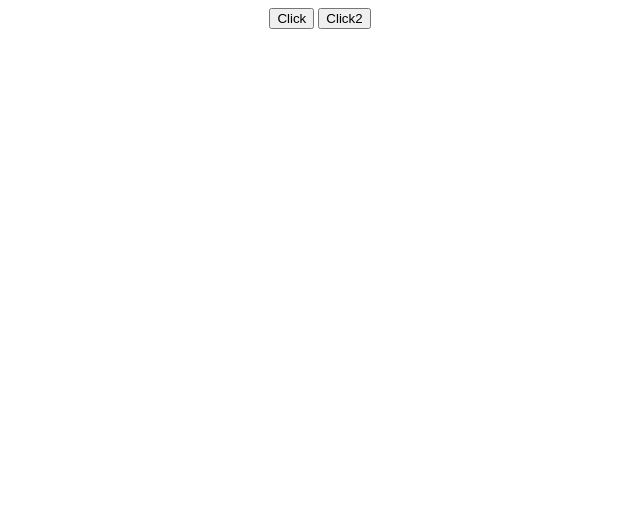
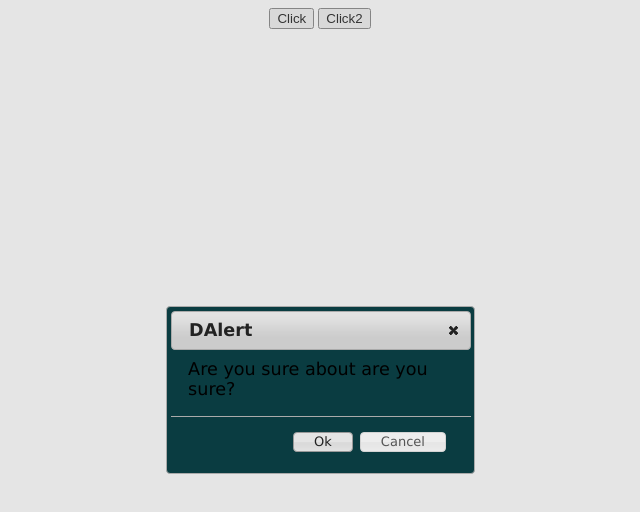
Before and after one commit to andrewdex/dalert, a plain HTML site: page index.html in a window 1280 px wide. Both pictures are taken after a click on the button "Click2". Shown: the whole page, without its empty margins (320-960 px from the left). Drawn offline with Linux system fonts and the light colour scheme.

Commit message:
making Theme references

```diff
--- a/index.html
+++ b/index.html
@@ -46,7 +46,8 @@ $("#test").click(function(){
 
 $("#test1").click(function(){
 
-	alert(get);
+	//Call Dalert Confirm
+	dalert.confirm("Are you sure about are you sure?");
 
 
 
--- a/js/dalert.jquery.js
+++ b/js/dalert.jquery.js
@@ -40,6 +40,7 @@ var dalert = {
 		$(".ui-button-text-only .ui-button-text").css("padding-right", "20px");
 		$(".ui-button-text-only .ui-button-text").css("padding-top", "0px");
 		$(".ui-button-text-only .ui-button-text").css("padding-bottom", "0px");
+		$(".ui-button-text-only .ui-button-text").css("font-size", "13px");
 
 	},
 
```
